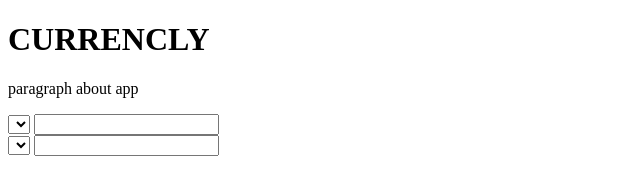
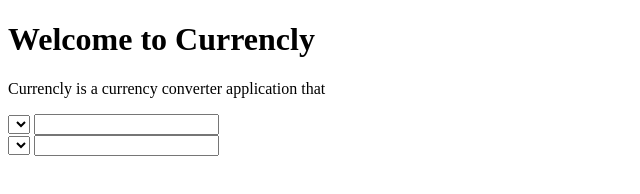
Before and after one commit to OmarDGreat/Currencly, a plain HTML site: page index.html in a window 1280 px wide. Shown: the whole page, without its empty margins (0-640 px from the left). Drawn offline with Linux system fonts and the light colour scheme.

Commit message:
updated html

```diff
--- a/index.html
+++ b/index.html
@@ -7,9 +7,9 @@
     <title>Currency Converter</title>
 </head>
 <body>
-    <div class="container">
-        <h1>CURRENCLY</h1>
-        <P> paragraph about app</P>
+    <div class="wrapper">
+        <h1>Welcome to Currencly</h1>
+        <P> Currencly is a currency converter application that </P>
         <div class="box">
             <div class="left-box">
                 <select name="currency" class="currency"></select>
```
